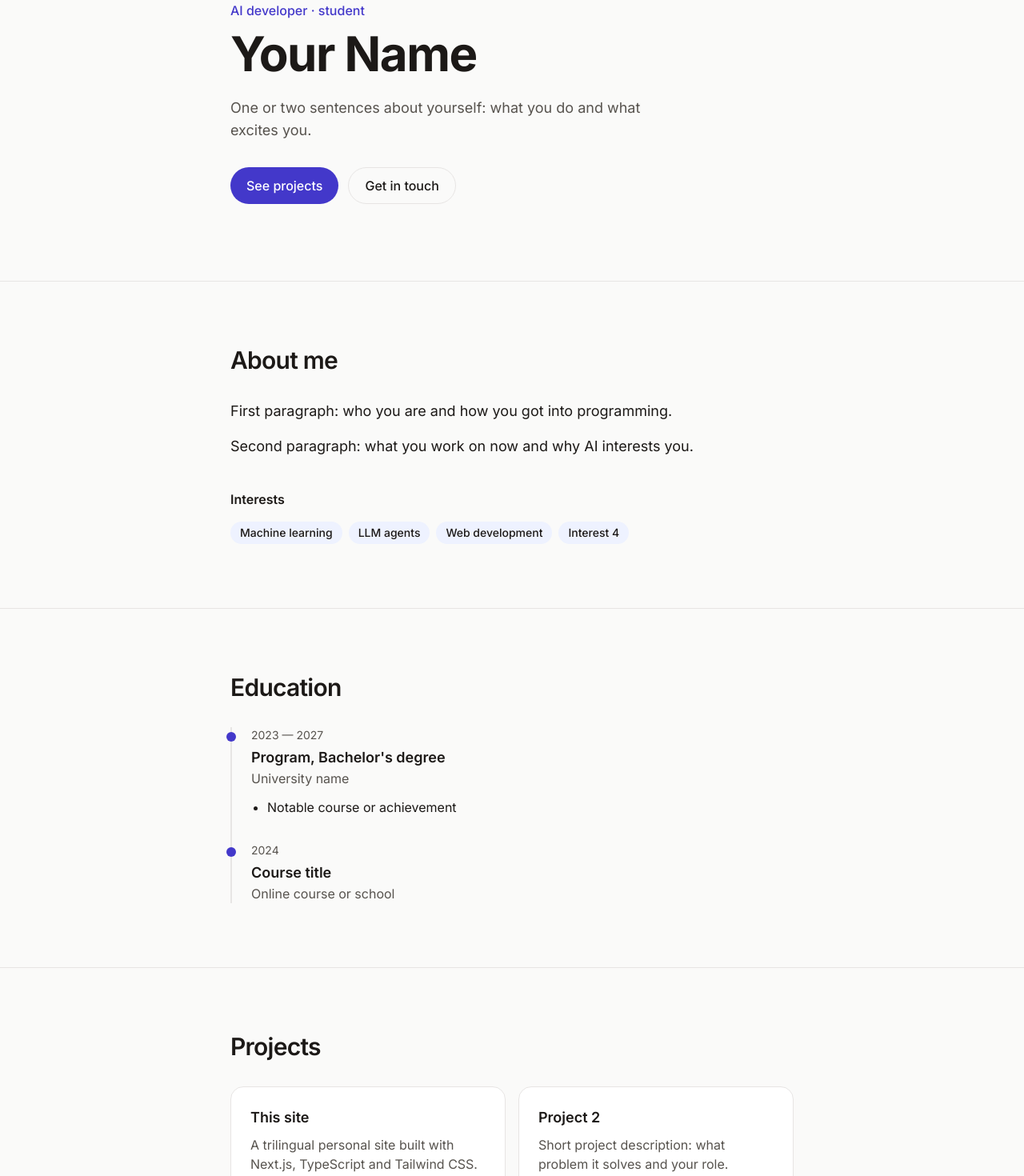
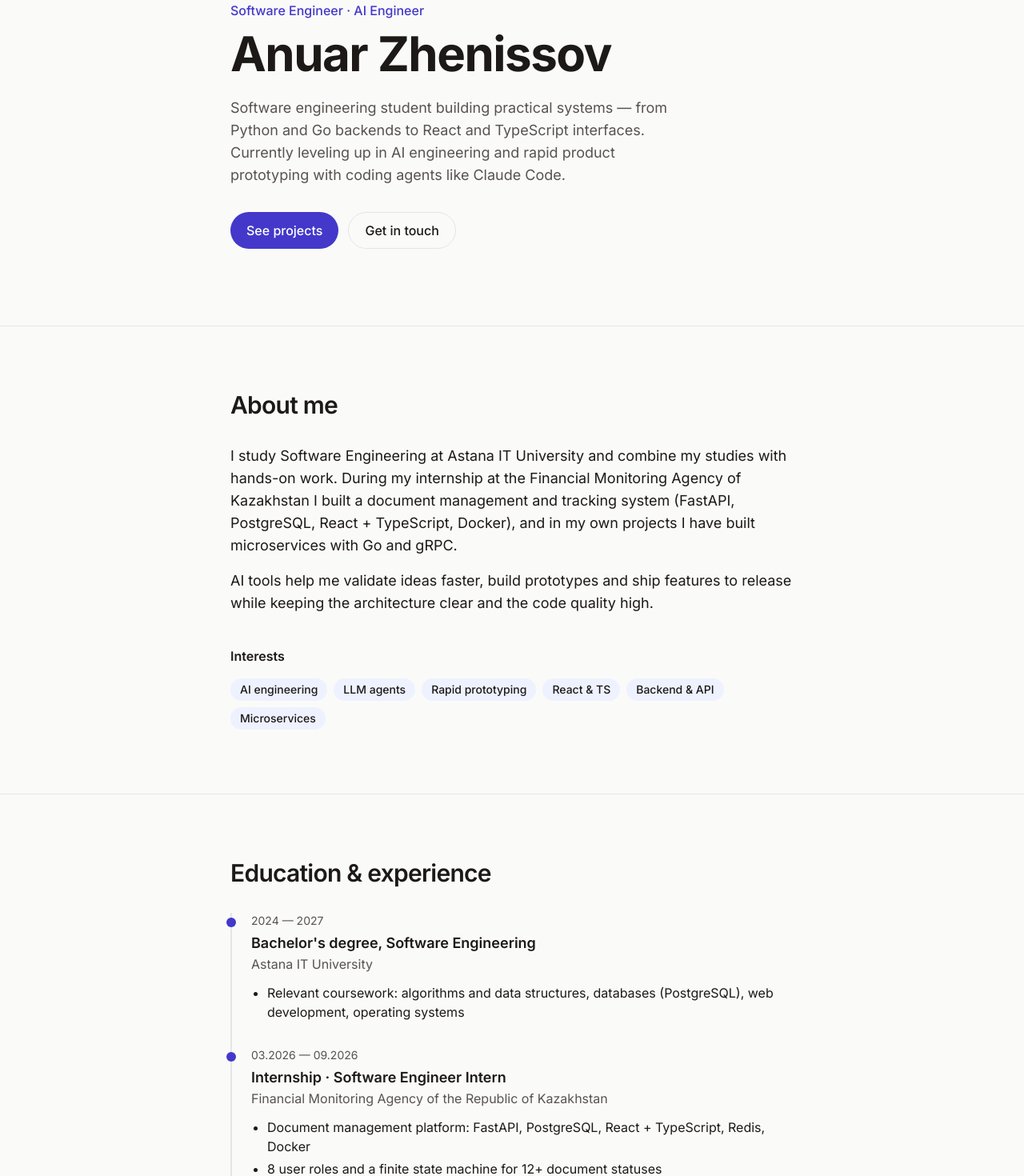
Before and after one commit to azhenissov/about-me, a Next.js app: page /en in a window 1280 px wide. Shown: the part 200-1670 px from the top of the page at 80% size. Built offline with nearby package versions, Linux system fonts and the light colour scheme; no server answers.

Commit message:
feat: fill in real profile content
Bio, education and internship, projects and contacts in kk/ru/en;
AZ favicon.

Co-Authored-By: Claude Opus 5.5 <noreply@anthropic.com>

```diff
--- a/src/content/about.ts
+++ b/src/content/about.ts
@@ -1,23 +1,24 @@
 import type { About } from "./types";
 
-// TODO: replace placeholders with real data.
 export const about: About = {
   bio: [
     {
-      kk: "Бірінші абзац: өзіңіз туралы, бағдарламалауға қалай келгеніңіз туралы.",
-      ru: "Первый абзац: кто вы и как пришли в программирование.",
-      en: "First paragraph: who you are and how you got into programming.",
+      kk: "Astana IT University-де Software Engineering мамандығы бойынша оқимын және оқуды практикамен ұштастырамын. ҚР Қаржылық мониторинг агенттігіндегі тағылымдамада құжат айналымы мен бақылау жүйесін әзірледім (FastAPI, PostgreSQL, React + TypeScript, Docker), ал өз жобаларымда Go мен gRPC негізінде микросервистер құрастырдым.",
+      ru: "Учусь на Software Engineering в Astana IT University и совмещаю учёбу с практикой. На стажировке в Агентстве по финансовому мониторингу РК делал систему документооборота и трекинга (FastAPI, PostgreSQL, React + TypeScript, Docker), а в своих проектах собирал микросервисы на Go и gRPC.",
+      en: "I study Software Engineering at Astana IT University and combine my studies with hands-on work. During my internship at the Financial Monitoring Agency of Kazakhstan I built a document management and tracking system (FastAPI, PostgreSQL, React + TypeScript, Docker), and in my own projects I have built microservices with Go and gRPC.",
     },
     {
-      kk: "Екінші абзац: қазір немен айналысасыз және AI-ға неге қызығасыз.",
-      ru: "Второй абзац: чем занимаетесь сейчас и почему вам интересен AI.",
-      en: "Second paragraph: what you work on now and why AI interests you.",
+      kk: "AI-құралдар идеяларды тезірек тексеруге, прототиптер жасауға және функцияларды релизге дейін жеткізуге көмектеседі — архитектураны түсінікті, ал кодты сапалы күйде сақтай отырып.",
+      ru: "AI-инструменты помогают мне быстрее проверять идеи, собирать прототипы и доводить фичи до релиза, сохраняя понятную архитектуру и качество кода.",
+      en: "AI tools help me validate ideas faster, build prototypes and ship features to release while keeping the architecture clear and the code quality high.",
     },
   ],
   interests: [
-    { kk: "Машиналық оқыту", ru: "Машинное обучение", en: "Machine learning" },
+    { kk: "AI-әзірлеу", ru: "AI-разработка", en: "AI engineering" },
     { kk: "LLM-агенттер", ru: "LLM-агенты", en: "LLM agents" },
-    { kk: "Веб-әзірлеу", ru: "Веб-разработка", en: "Web development" },
-    { kk: "Қызығушылық 4", ru: "Интерес 4", en: "Interest 4" },
+    { kk: "Прототиптеу", ru: "Прототипирование", en: "Rapid prototyping" },
+    { kk: "React & TS", ru: "React & TS", en: "React & TS" },
+    { kk: "Backend & API", ru: "Backend & API", en: "Backend & API" },
+    { kk: "Микросервистер", ru: "Микросервисы", en: "Microservices" },
   ],
 };
--- a/src/content/education.ts
+++ b/src/content/education.ts
@@ -1,39 +1,49 @@
 import type { EducationItem } from "./types";
 
-// TODO: replace placeholders with real data.
 export const education: EducationItem[] = [
   {
     institution: {
-      kk: "Университет атауы",
-      ru: "Название университета",
-      en: "University name",
+      kk: "Astana IT University",
+      ru: "Astana IT University",
+      en: "Astana IT University",
     },
     program: {
-      kk: "Мамандық, бакалавриат",
-      ru: "Специальность, бакалавриат",
-      en: "Program, Bachelor's degree",
+      kk: "Бакалавриат, Software Engineering",
+      ru: "Бакалавриат, Software Engineering",
+      en: "Bachelor's degree, Software Engineering",
     },
-    period: "2023 — 2027",
+    period: "2024 — 2027",
     highlights: [
       {
-        kk: "Маңызды курс немесе жетістік",
-        ru: "Важный курс или достижение",
-        en: "Notable course or achievement",
+        kk: "Негізгі курстар: алгоритмдер және деректер құрылымдары, ДҚБЖ (PostgreSQL), веб-әзірлеу, операциялық жүйелер",
+        ru: "Профильные курсы: алгоритмы и структуры данных, СУБД (PostgreSQL), веб-разработка, операционные системы",
+        en: "Relevant coursework: algorithms and data structures, databases (PostgreSQL), web development, operating systems",
       },
     ],
   },
   {
     institution: {
-      kk: "Онлайн-курс немесе мектеп",
-      ru: "Онлайн-курс или школа",
-      en: "Online course or school",
+      kk: "ҚР Қаржылық мониторинг агенттігі",
+      ru: "Агентство по финансовому мониторингу РК",
+      en: "Financial Monitoring Agency of the Republic of Kazakhstan",
     },
     program: {
-      kk: "Курс атауы",
-      ru: "Название курса",
-      en: "Course title",
+      kk: "Тағылымдама · Software Engineer Intern",
+      ru: "Стажировка · Software Engineer Intern",
+      en: "Internship · Software Engineer Intern",
     },
-    period: "2024",
-    highlights: [],
+    period: "03.2026 — 09.2026",
+    highlights: [
+      {
+        kk: "Құжат айналымы платформасы: FastAPI, PostgreSQL, React + TypeScript, Redis, Docker",
+        ru: "Платформа документооборота: FastAPI, PostgreSQL, React + TypeScript, Redis, Docker",
+        en: "Document management platform: FastAPI, PostgreSQL, React + TypeScript, Redis, Docker",
+      },
+      {
+        kk: "8 пайдаланушы рөлі және 12+ құжат мәртебесіне арналған күйлер машинасы",
+        ru: "8 пользовательских ролей и конечный автомат на 12+ статусов документов",
+        en: "8 user roles and a finite state machine for 12+ document statuses",
+      },
+    ],
   },
 ];
--- a/src/content/learning.ts
+++ b/src/content/learning.ts
@@ -1,6 +1,5 @@
 import type { LearningGoal } from "./types";
 
-// TODO: replace placeholders with real data.
 export const learningGoals: LearningGoal[] = [
   {
     title: { kk: "Firebase", ru: "Firebase", en: "Firebase" },
--- a/src/content/profile.ts
+++ b/src/content/profile.ts
@@ -1,26 +1,25 @@
 import type { Profile } from "./types";
 
-// TODO: replace placeholders with real data.
 export const profile: Profile = {
   name: {
-    kk: "Сіздің атыңыз",
-    ru: "Ваше Имя",
-    en: "Your Name",
+    kk: "Ануар Женисов",
+    ru: "Ануар Женисов",
+    en: "Anuar Zhenissov",
   },
   role: {
-    kk: "AI-әзірлеуші · студент",
-    ru: "AI-разработчик · студент",
-    en: "AI developer · student",
+    kk: "Software Engineer · AI Engineer",
+    ru: "Software Engineer · AI Engineer",
+    en: "Software Engineer · AI Engineer",
   },
   tagline: {
-    kk: "Мұнда өзіңіз туралы бір-екі сөйлем: не істейсіз және не қызықтырады.",
-    ru: "Здесь одно-два предложения о себе: чем занимаетесь и что вам интересно.",
-    en: "One or two sentences about yourself: what you do and what excites you.",
+    kk: "Бағдарламалық қамтамасыз ету әзірлеушісі мамандығында оқимын және практикалық жүйелер құрастырамын — Python мен Go-дағы бэкендтен React пен TypeScript-тегі интерфейстерге дейін. Қазір AI-әзірлеуді және Claude Code сияқты агенттердің көмегімен өнімдерді жылдам прототиптеуді белсенді меңгеріп жүрмін.",
+    ru: "Учусь на разработчика ПО и собираю практические системы — от бэкенда на Python и Go до интерфейсов на React и TypeScript. Сейчас активно прокачиваю AI-разработку и быстрое прототипирование продуктов с помощью агентов вроде Claude Code.",
+    en: "Software engineering student building practical systems — from Python and Go backends to React and TypeScript interfaces. Currently leveling up in AI engineering and rapid product prototyping with coding agents like Claude Code.",
   },
-  email: "you@example.com",
+  email: "zhenisovanuar@gmail.com",
   links: [
-    { label: "GitHub", href: "https://github.com/your-username" },
-    { label: "LinkedIn", href: "https://www.linkedin.com/in/your-username" },
-    { label: "Telegram", href: "https://t.me/your-username" },
+    { label: "GitHub", href: "https://github.com/azhenissov" },
+    { label: "LinkedIn", href: "https://www.linkedin.com/in/anuar-zhenissov" },
+    { label: "Telegram", href: "https://t.me/azhenissov" },
   ],
 };
--- a/src/content/projects.ts
+++ b/src/content/projects.ts
@@ -1,7 +1,35 @@
 import type { Project } from "./types";
 
-// TODO: replace placeholders with real data.
 export const projects: Project[] = [
+  {
+    id: "document-platform",
+    title: {
+      kk: "Құжат айналымы платформасы",
+      ru: "Платформа документооборота",
+      en: "Document management platform",
+    },
+    description: {
+      kk: "ҚР ҚМА-дағы тағылымдама жобасы. Құжаттар мен тредтер, рөлдік қолжетімділік (RBAC) және мәртебелер, Excel импорты және ZIP-экспорт. Бэкенд, дерекқор, интерфейс, тесттер және Docker — менің жұмысым.",
+      ru: "Проект стажировки в АФМ РК. Документы и треды, ролевой доступ (RBAC) и статусы, импорт Excel и ZIP-выгрузка. Делал бэкенд, БД, интерфейс, тесты и Docker.",
+      en: "Internship project at the Financial Monitoring Agency. Documents and threads, role-based access (RBAC) and statuses, Excel import and ZIP export. I built the backend, database, UI, tests and Docker setup.",
+    },
+    stack: ["FastAPI", "PostgreSQL", "React", "TypeScript", "Redis", "Docker"],
+  },
+  {
+    id: "order-payment-microservices",
+    title: {
+      kk: "Order-Payment Microservices",
+      ru: "Order-Payment Microservices",
+      en: "Order-Payment Microservices",
+    },
+    description: {
+      kk: "Go тіліндегі тапсырыс және төлем сервистері: gRPC арқылы байланыс, мәртебелерді нақты уақытта стримингтеу, оқшауланған дерекқорлар және CI/CD.",
+      ru: "Сервисы заказов и оплат на Go: общение по gRPC, стриминг статусов в реальном времени, изолированные базы данных и CI/CD.",
+      en: "Order and payment services in Go: gRPC communication, real-time status streaming, isolated databases and CI/CD.",
+    },
+    stack: ["Go", "gRPC", "Protobuf", "PostgreSQL", "Docker"],
+    repoUrl: "https://github.com/azhenissov/order-payment-microservices",
+  },
   {
     id: "this-site",
     title: {
@@ -10,41 +38,11 @@ export const projects: Project[] = [
       en: "This site",
     },
     description: {
-      kk: "Next.js, TypeScript және Tailwind CSS негізіндегі үш тілді визитка-сайт.",
-      ru: "Трёхъязычный сайт-визитка на Next.js, TypeScript и Tailwind CSS.",
-      en: "A trilingual personal site built with Next.js, TypeScript and Tailwind CSS.",
+      kk: "Үш тілді визитка-сайт: өз i18n-і типтелген сөздіктермен, жарық/қараңғы тақырып, SEO және Lighthouse 95+.",
+      ru: "Трёхъязычный сайт-визитка: свой i18n на типизированных словарях, светлая/тёмная тема, SEO и Lighthouse 95+.",
+      en: "A trilingual personal site: custom i18n with typed dictionaries, light/dark theme, SEO and Lighthouse 95+.",
     },
     stack: ["Next.js", "TypeScript", "Tailwind CSS", "Vercel"],
-    repoUrl: "https://github.com/your-username/about-me",
-  },
-  {
-    id: "project-2",
-    title: {
-      kk: "Жоба 2",
-      ru: "Проект 2",
-      en: "Project 2",
-    },
-    description: {
-      kk: "Жобаның қысқаша сипаттамасы: қандай мәселені шешеді және сіздің рөліңіз.",
-      ru: "Краткое описание проекта: какую задачу решает и ваша роль.",
-      en: "Short project description: what problem it solves and your role.",
-    },
-    stack: ["Python", "FastAPI"],
-    repoUrl: "https://github.com/your-username/project-2",
-    demoUrl: "https://example.com",
-  },
-  {
-    id: "project-3",
-    title: {
-      kk: "Жоба 3",
-      ru: "Проект 3",
-      en: "Project 3",
-    },
-    description: {
-      kk: "Жобаның қысқаша сипаттамасы: қандай мәселені шешеді және сіздің рөліңіз.",
-      ru: "Краткое описание проекта: какую задачу решает и ваша роль.",
-      en: "Short project description: what problem it solves and your role.",
-    },
-    stack: ["React", "Firebase"],
+    repoUrl: "https://github.com/azhenissov/about-me",
   },
 ];
--- a/src/i18n/dictionaries/en.json
+++ b/src/i18n/dictionaries/en.json
@@ -1,7 +1,7 @@
 {
   "meta": {
-    "title": "Your Name — AI Developer",
-    "description": "Personal page: interests, education, projects and what I want to learn."
+    "title": "Anuar Zhenissov — Software Engineer, AI Engineer",
+    "description": "Anuar Zhenissov, Software Engineer and AI Engineer from Astana: Python and Go backends, React + TypeScript, AI engineering. Projects, education and contacts."
   },
   "common": {
     "skipToContent": "Skip to content",
@@ -28,7 +28,7 @@
     "interests": "Interests"
   },
   "education": {
-    "title": "Education"
+    "title": "Education & experience"
   },
   "projects": {
     "title": "Projects",
@@ -42,7 +42,7 @@
   },
   "contact": {
     "title": "Contact",
-    "intro": "Open to an internship and interesting projects. The fastest way to reach me is email.",
+    "intro": "Open to internships and interesting projects. The fastest way to reach me is email or Telegram.",
     "email": "Email"
   },
   "footer": {
--- a/src/i18n/dictionaries/kk.json
+++ b/src/i18n/dictionaries/kk.json
@@ -1,7 +1,7 @@
 {
   "meta": {
-    "title": "Сіздің атыңыз — AI-әзірлеуші",
-    "description": "Жеке парақша: қызығушылықтар, білім, жобалар және мен үйренгім келетін нәрселер."
+    "title": "Ануар Женисов — Software Engineer, AI Engineer",
+    "description": "Ануар Женисов, Астанадағы Software Engineer және AI Engineer: Python мен Go-дағы бэкенд, React + TypeScript, AI-әзірлеу. Жобалар, білім және байланыс."
   },
   "common": {
     "skipToContent": "Мазмұнға өту",
@@ -28,7 +28,7 @@
     "interests": "Қызығушылықтар"
   },
   "education": {
-    "title": "Білім"
+    "title": "Білім және тәжірибе"
   },
   "projects": {
     "title": "Жобалар",
@@ -42,7 +42,7 @@
   },
   "contact": {
     "title": "Байланыс",
-    "intro": "Тағылымдамаға және қызықты жобаларға ашықпын. Маған электрондық пошта арқылы жазу ең жылдам жол.",
+    "intro": "Тағылымдамаға және қызықты жобаларға ашықпын. Поштаға немесе Telegram-ға жазсаңыз, тез жауап беремін.",
     "email": "Пошта"
   },
   "footer": {
--- a/src/i18n/dictionaries/ru.json
+++ b/src/i18n/dictionaries/ru.json
@@ -1,7 +1,7 @@
 {
   "meta": {
-    "title": "Ваше Имя — AI-разработчик",
-    "description": "Личная страница: интересы, обучение, проекты и то, чему я хочу научиться."
+    "title": "Ануар Женисов — Software Engineer, AI Engineer",
+    "description": "Ануар Женисов, Software Engineer и AI Engineer из Астаны: бэкенд на Python и Go, React + TypeScript, AI-разработка. Проекты, обучение и контакты."
   },
   "common": {
     "skipToContent": "Перейти к содержимому",
@@ -28,7 +28,7 @@
     "interests": "Интересы"
   },
   "education": {
-    "title": "Обучение"
+    "title": "Обучение и опыт"
   },
   "projects": {
     "title": "Проекты",
@@ -42,7 +42,7 @@
   },
   "contact": {
     "title": "Контакты",
-    "intro": "Открыт к стажировке и интересным проектам. Быстрее всего ответить смогу по почте.",
+    "intro": "Открыт к стажировке и интересным проектам. Быстрее всего отвечу по почте или в Telegram.",
     "email": "Почта"
   },
   "footer": {
```
Also changed, not shown: src/app/icon.svg, 1 other file (tests, documents, lock files or other folders).
